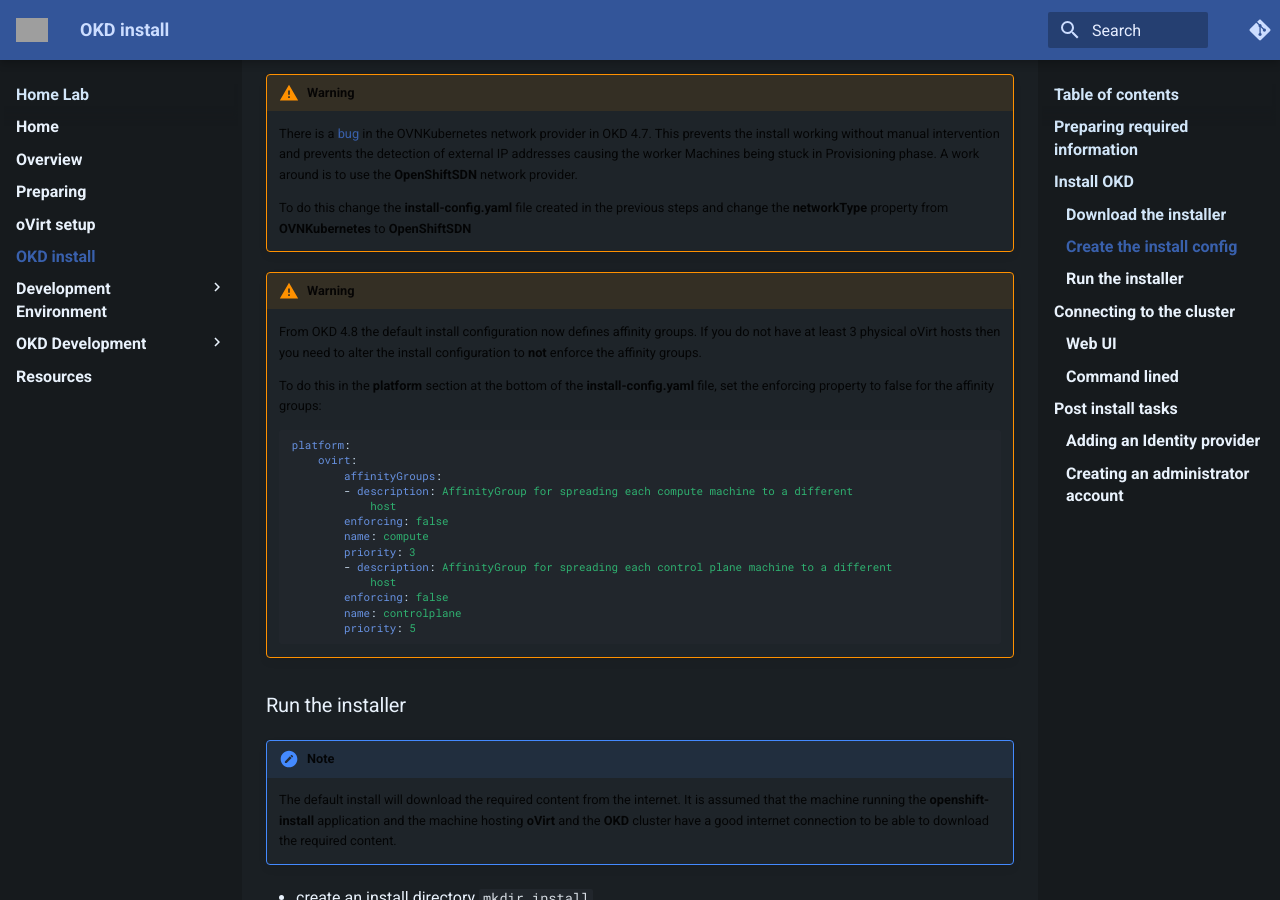
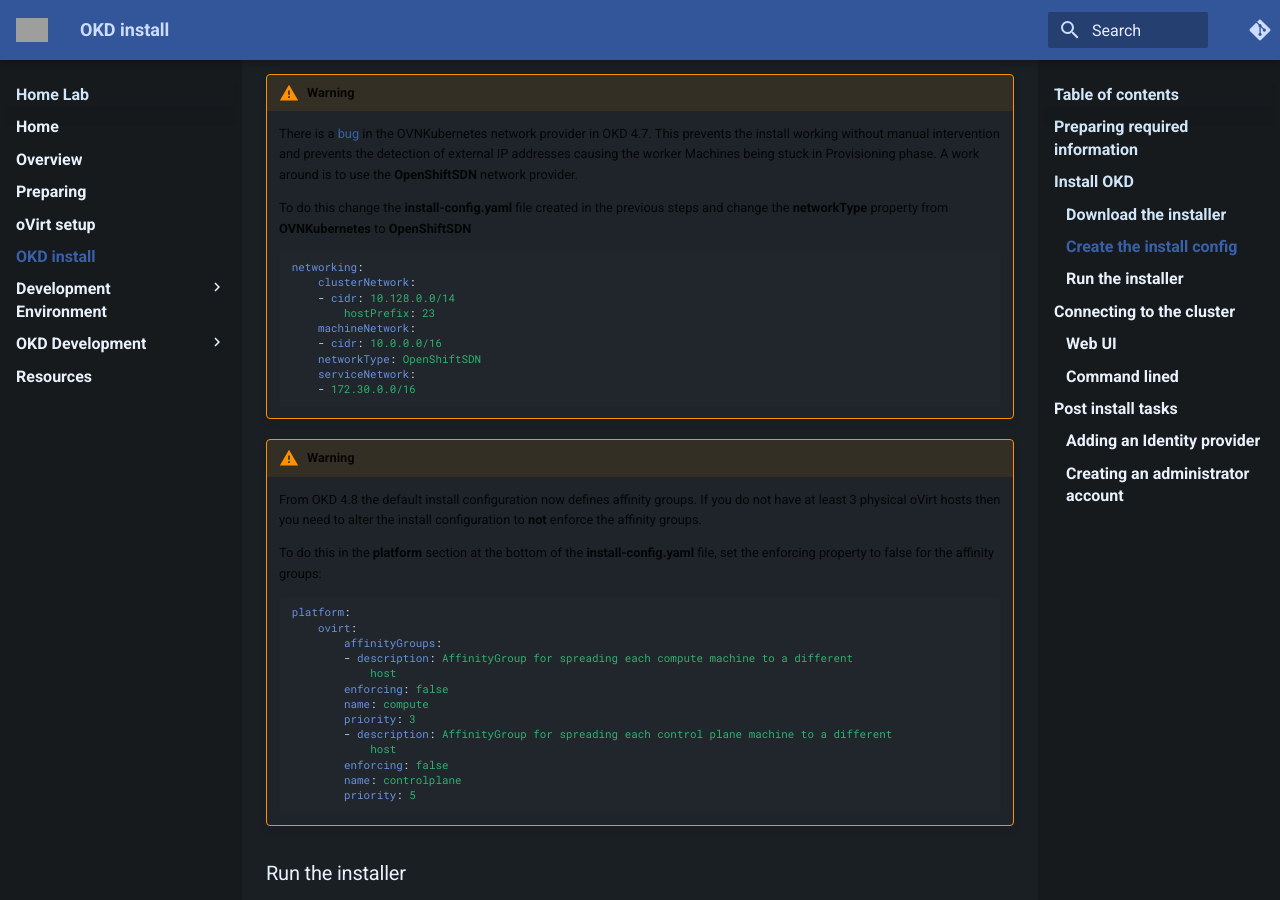
Before and after one commit to brianinnes/homeLab, an MkDocs documentation site: the page built from docs/okd_install.md, in a window 1280 px wide and 900 px high, scrolled down 2197 px. Built offline with MkDocs 1.6.1 and Material for MkDocs 9.7.7, drawn with Linux system fonts in a browser that asks for light colours; comment, search, counter and statistics services are not loaded; grey boxes are pictures that could not be loaded.

Commit message:
added sample config

````diff
--- a/docs/okd_install.md
+++ b/docs/okd_install.md
@@ -56,6 +56,18 @@
     There is a [bug](https://bugzilla.redhat.com/show_bug.cgi?id=1984481){: target=_blank} in the OVNKubernetes network provider in OKD 4.7.  This prevents the install working without manual intervention and prevents the detection of external IP addresses causing the worker Machines being stuck in Provisioning phase.  A work around is to use the **OpenShiftSDN** network provider.
 
     To do this change the **install-config.yaml** file created in the previous steps and change the **networkType** property from **OVNKubernetes** to **OpenShiftSDN**
+
+    ```yaml
+    networking:
+        clusterNetwork:
+        - cidr: 10.128.0.0/14
+            hostPrefix: 23
+        machineNetwork:
+        - cidr: 10.0.0.0/16
+        networkType: OpenShiftSDN
+        serviceNetwork:
+        - 172.30.0.0/16
+    ```
 
 !!!Warning
     From OKD 4.8 the default install configuration now defines affinity groups.  If you do not have at least 3 physical oVirt hosts then you need to alter the install configuration to **not** enforce the affinity groups.
````
